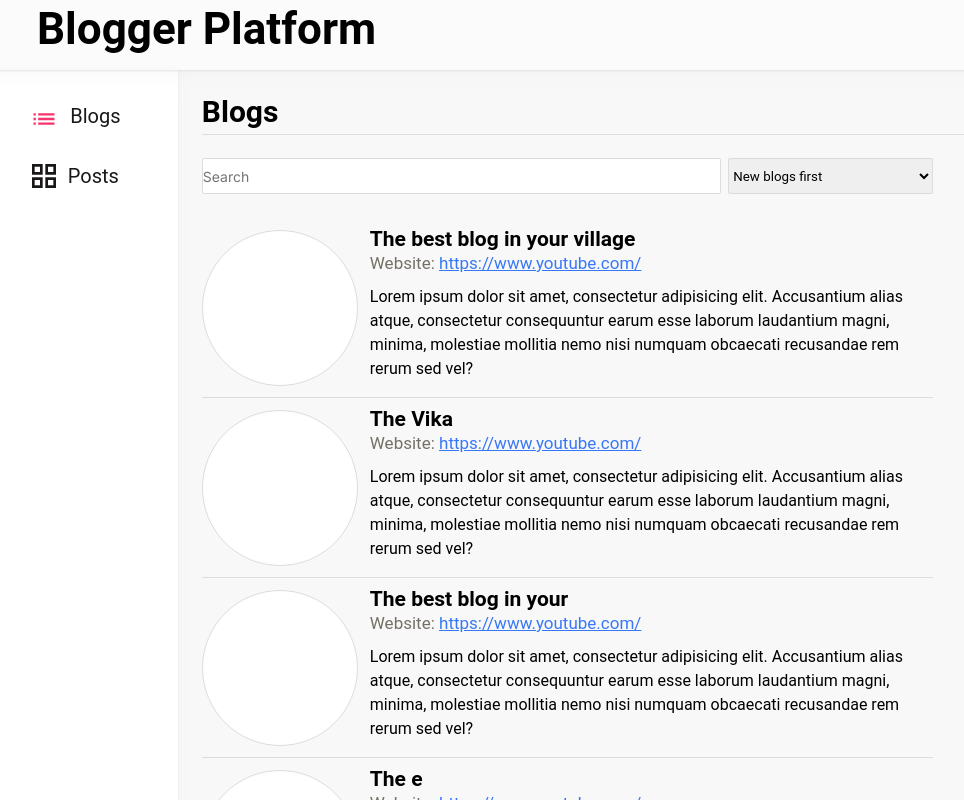
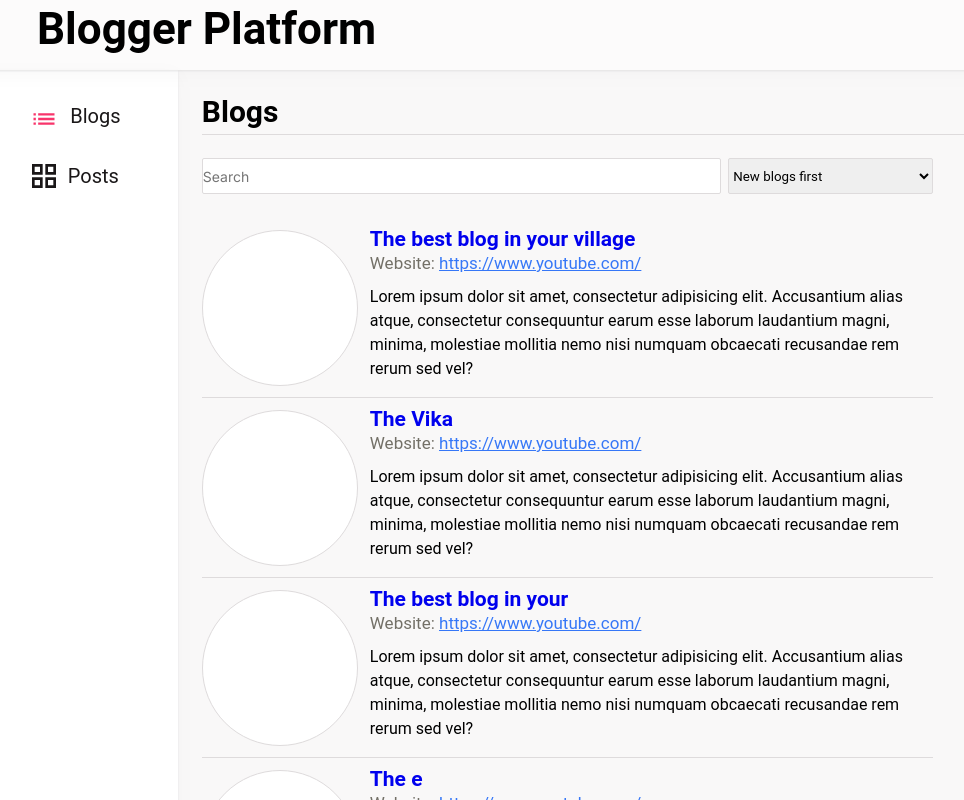
Before and after one commit to vikasatta1/Blogger-Platform, a React (Create React App) app: page / in a window 1280 px wide. Shown: the top 800 px of the page, without its empty margins (155-1119 px from the left). Built offline with nearby package versions, Linux system fonts and the light colour scheme.

Commit message:
blog item add navLink

```diff
--- a/package.json
+++ b/package.json
@@ -2,6 +2,7 @@
   "name": "platform",
   "version": "0.1.0",
   "private": true,
+  "homepage": "https://vikasatta1.github.io/Blogger-Platform",
   "dependencies": {
     "@testing-library/jest-dom": "^5.14.1",
     "@testing-library/react": "^13.0.0",
@@ -15,6 +16,7 @@
     "@types/react-router-dom": "^5.3.3",
     "@types/sass": "^1.43.1",
     "axios": "^1.2.1",
+    "gh-pages": "^4.0.0",
     "react": "^18.2.0",
     "react-dom": "^18.2.0",
     "react-redux": "^8.0.5",
@@ -28,7 +30,9 @@
     "start": "react-scripts start",
     "build": "react-scripts build",
     "test": "react-scripts test",
-    "eject": "react-scripts eject"
+    "eject": "react-scripts eject",
+    "predeploy": "npm run build",
+    "deploy": "gh-pages -d build"
   },
   "eslintConfig": {
     "extends": [
--- a/src/components/blogItem/BlogItem.tsx
+++ b/src/components/blogItem/BlogItem.tsx
@@ -1,5 +1,6 @@
 import React from 'react';
 import {blogType} from "../../redux/blogs";
+import {NavLink} from "react-router-dom";
 
 const BlogItem = ({id,name,description,websiteUrl}:blogType) => {
     return (
@@ -10,7 +11,9 @@ const BlogItem = ({id,name,description,websiteUrl}:blogType) => {
                 </div>
             </div>
             <div className="blogItem-content">
+                <NavLink to={`/blog/${id}`} >
                 <h3>{name}</h3>
+                </NavLink>
                 <p className={'p-web'}>Website: <a>{websiteUrl}</a></p>
                 <p>{description}</p>
             </div>
```
Also changed, not shown: 1 other file (tests, documents, lock files or other folders).
